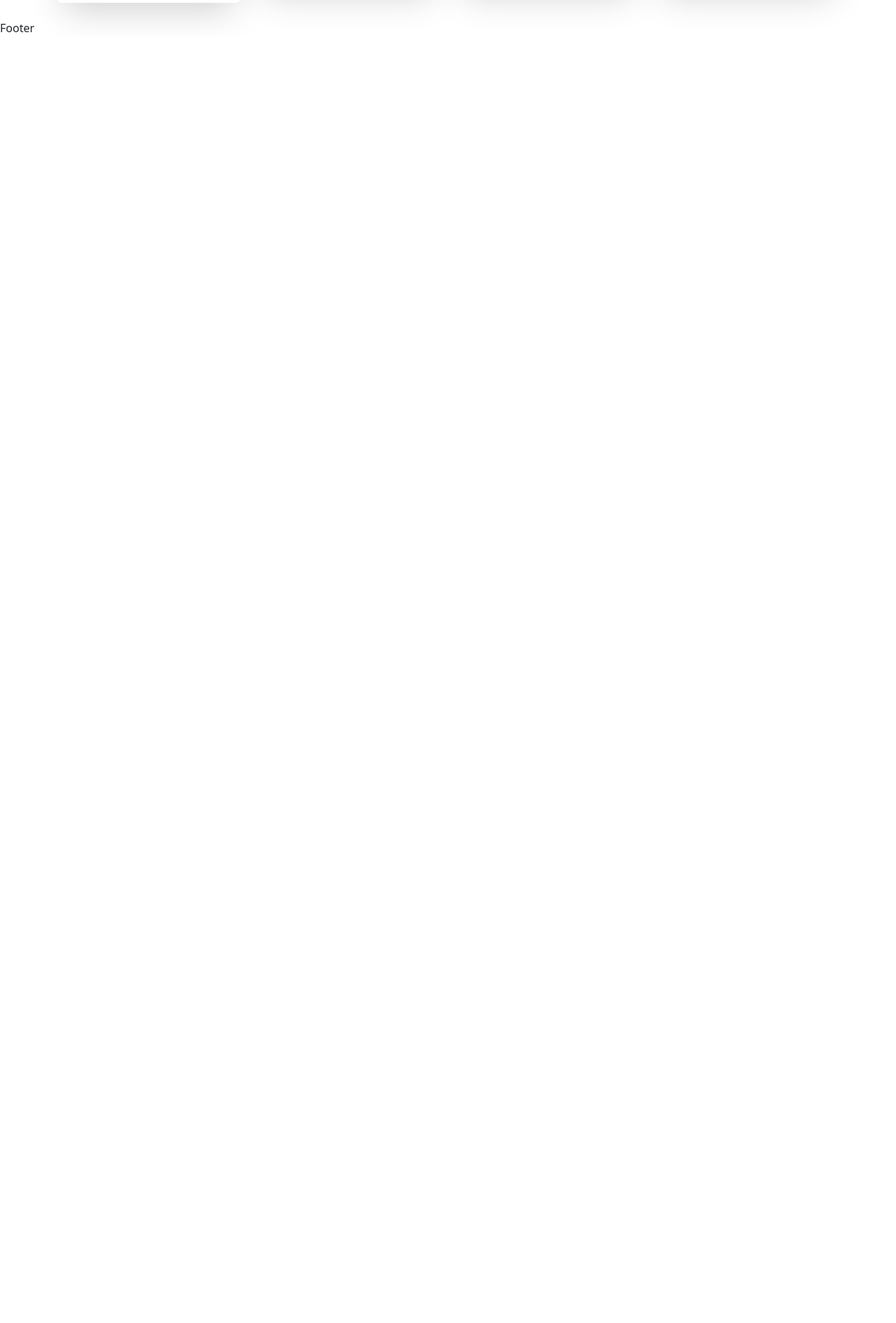
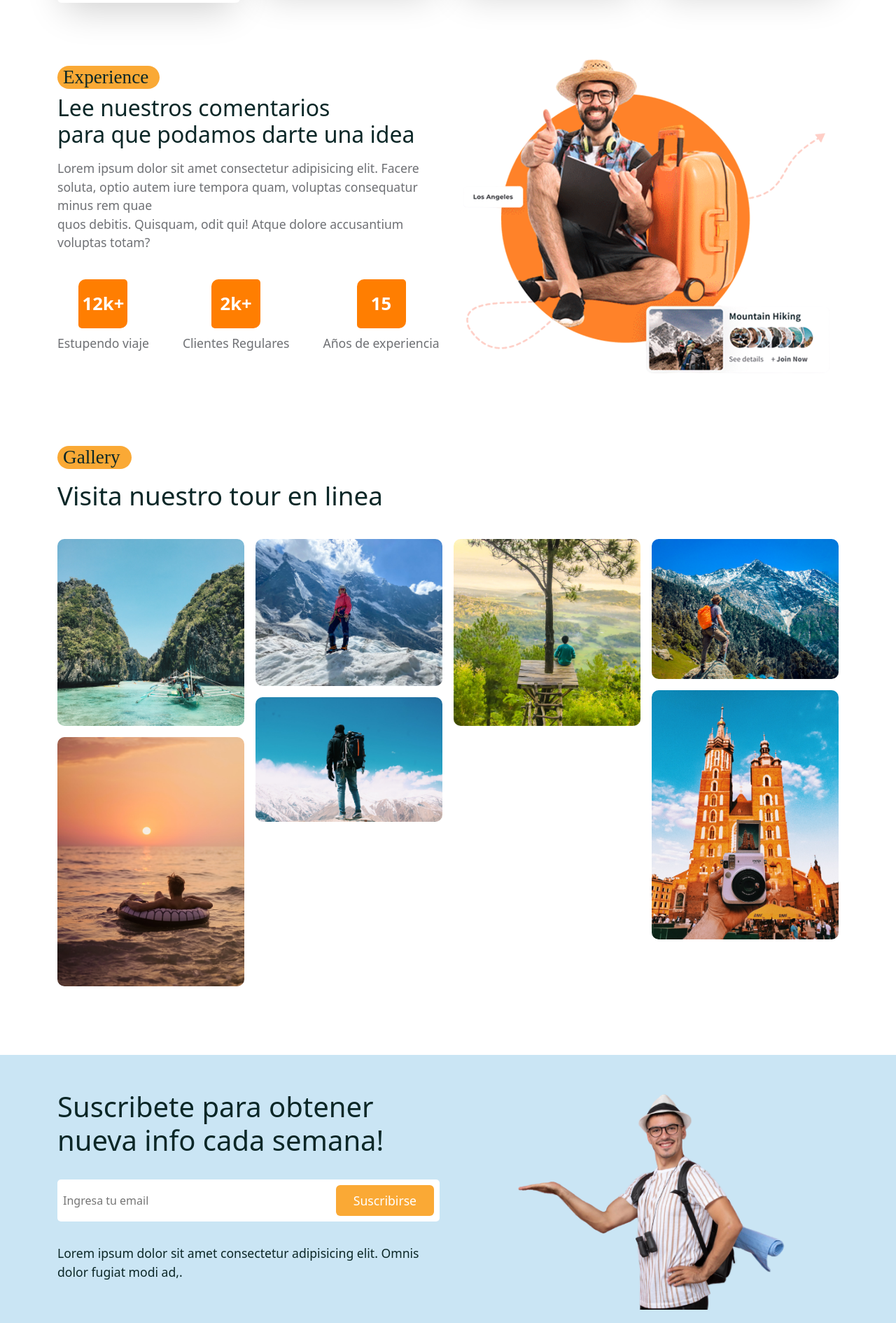
Before and after one commit to arik06/ucamp-enero, a React (Create React App) app in the folder frontend/: page /home in a window 1280 px wide. Shown: the part 1950-3840 px from the top of the page at 70% size. Before the commit the page ends 2002 px from the top, so only its background shows below. Built offline with nearby package versions, Linux system fonts and the light colour scheme; a web font is replaced by a local one.

Commit message:
4 commit

```diff
--- /dev/null
+++ b/frontend/src/components/Image-gallery/MasonImagesGallery.jsx
@@ -0,0 +1,22 @@
+
+
+import React from 'react'
+import Masonry, { ResponsiveMasonry } from 'react-responsive-masonry'
+import galleryImages from './galleryImages'
+
+
+const MasonImagesGallery = () => {
+  return (
+   <ResponsiveMasonry columnsCountBreakPoints={{350:1, 768:3, 992:4 }}>
+<Masonry gutter='1rem'>
+{
+    galleryImages.map((item,index)=>(
+<img className='masonry__img' src={item} key={index} alt="" style={{width: "100%", display:"block", borderRadius:"10px"}}/>
+    ))
+}
+</Masonry>
+   </ResponsiveMasonry>
+  )
+}
+
+export default MasonImagesGallery
--- /dev/null
+++ b/frontend/src/components/Image-gallery/galleryImages.js
@@ -0,0 +1,22 @@
+
+
+import galleryImg01 from '../../assets/images/gallery-01.jpg';
+import galleryImg02 from '../../assets/images/gallery-02.jpg';
+import galleryImg03 from '../../assets/images/gallery-03.jpg';
+import galleryImg04 from '../../assets/images/gallery-04.jpg';
+import galleryImg05 from '../../assets/images/gallery-05.jpg';
+import galleryImg06 from '../../assets/images/gallery-06.jpg';
+import galleryImg07 from '../../assets/images/gallery-07.jpg';
+
+
+const galleryImages = [
+    galleryImg01,
+    galleryImg02,
+    galleryImg03,
+    galleryImg04,
+    galleryImg05,
+    galleryImg06,
+    galleryImg07,
+];
+
+export default galleryImages
--- a/frontend/src/pages/Home.jsx
+++ b/frontend/src/pages/Home.jsx
@@ -5,12 +5,16 @@ import heroImg from '../assets/images/hero-img01.jpg'
 import heroImg02 from '../assets/images/hero-img02.jpg'
 import heroVideo from '../assets/images/hero-video.mp4'
 import worldImg from '../assets/images/world.png'
+import experienceImg from'../assets/images/experience.png'
+
 import Subtitle from './../shared/Subtitle'
 
 
 import SearchBar from '../shared/SearchBar';
 import ServiceList from '../services/ServiceList';
 import FeaturedTourList from '../components/Featured-tours/FeaturedTourList';
+import MasonryImagesGallery from '../components/Image-gallery/MasonImagesGallery';
+import Newsletter from '../shared/Newsletter';
 
 
 
@@ -76,6 +80,76 @@ const Home = () =>{
   </Row>
 </Container>
 {/* especial seccion tour final  */}
+{/*experiencia clientes inicio */}
+
+<section>
+<Container>
+
+
+  <Row>
+
+
+    <Col lg="6">
+      <div className="experience__content">
+        <Subtitle subtitle={'Experience'}/>
+
+        <h2>Lee nuestros comentarios <br/> para que podamos darte una idea</h2>
+        <p>Lorem ipsum dolor sit amet consectetur adipisicing elit. Facere soluta, optio autem iure tempora quam, voluptas consequatur minus rem quae<br/>
+         quos debitis. Quisquam, odit qui! Atque dolore accusantium voluptas totam?</p>
+      </div>
+
+      <div className="counter__wrapper d-flex align-items-center gap-5">
+<div className="counter__box">
+  <span>12k+</span>
+  <h6>Estupendo viaje </h6>
+</div>
+<div className="counter__box">
+  <span>2k+</span>
+  <h6>Clientes Regulares </h6>
+</div>
+<div className="counter__box">
+  <span>15</span>
+  <h6>Años de experiencia</h6>
+</div>
+
+      </div>
+    </Col>
+    <Col lg='6'>
+     <div className="experience__img">
+      <img src={experienceImg} alt="" />
+      </div>
+    </Col>
+  </Row>
+</Container>
+
+
+
+
+
+</section>
+{/*experiencia clientes final */}
+
+
+
+{/* seccion de galleria inicia */}
+<section>
+  <Container>
+  <Row>
+    <Col lg="12">
+      <Subtitle subtitle={'Gallery'}/>
+      <h2 className='gallery__title'> Visita nuestro tour en linea </h2>
+    </Col>
+    <Col lg="12">
+<MasonryImagesGallery/>
+    </Col>
+  </Row>
+  </Container>
+</section>
+
+{/*seccion de galleria termina  */}
+{/*suscripcion inicia */}
+<Newsletter/>
+{/*suscripcion termina */}
     </>
   )
 }
--- /dev/null
+++ b/frontend/src/shared/Newsletter.jsx
@@ -0,0 +1,32 @@
+import React from 'react'
+import './newsletter.css'
+
+
+import {Container,Row,Col} from 'reactstrap'
+import maleTourist from '../assets/images/male-tourist.png'
+
+const Newsletter = () => {
+  return <section className='newsletter'>
+    <Container>
+        <Row>
+            <Col lg="6">
+                <div className="newsletter__content">
+                    <h2>Suscribete para obtener nueva info cada semana!</h2>
+                    <div className="newsletter__input">
+                        <input type="email" placeholder='Ingresa tu email' />
+                        <button className='btn newsletter__btn'>Suscribirse</button>
+                    </div>
+                    <p>Lorem ipsum dolor sit amet consectetur adipisicing elit. Omnis dolor fugiat modi ad,.</p>
+                </div>
+            </Col>
+            <Col lg="6">
+                <div className="newsletter__img">
+                    <img src={maleTourist} alt="male" />
+                </div>
+            </Col>
+        </Row>
+    </Container>
+  </section>
+}
+
+export default Newsletter
--- /dev/null
+++ b/frontend/src/shared/newsletter.css
@@ -0,0 +1,57 @@
+.newsletter{
+    background: #cae5f4;
+    padding: 0;
+    margin-top: 3rem;
+
+}
+
+.newsletter__img img{
+width: 100%;
+}
+
+.newsletter__content{
+    padding: 50px 0;
+}
+
+.newsletter__content h2{
+font-size: 2.5rem;
+margin-bottom: 2rem;
+
+
+}
+
+.newsletter__input{
+    display: flex;
+    align-items: center;
+    justify-content: space-between;
+    background: #fff;
+    padding: 0.5rem;
+    margin-bottom: 2rem;
+    border-radius: 5px;
+}
+
+.newsletter__input input{
+    border: none;
+    font-size: 1rem;
+    color:var(--heading-color)
+
+}
+
+
+.newsletter__input input:focus{
+    outline: none;
+}
+
+
+.newsletter__btn{
+    padding: 0.5rem 1.5rem !important;
+    background: var(--secondary-color) !important;
+    color: #fff !important;
+    font-size: 1.1rem !important;
+}
+
+
+.newsletter__content p{
+    color: var(--heading-color);
+    font-size: 1.1rem;
+}
--- a/frontend/src/styles/home.css
+++ b/frontend/src/styles/home.css
@@ -59,3 +59,65 @@ font-weight: 500;
     font-size: 2.3rem;
     font-weight: 500;
 }
+
+.experience__content{
+    font-size: 2.5rem;
+    margin-top: 1rem;
+    font-weight: 500;
+
+}
+
+.experience__content p{
+    font-size: 1.1rem;
+    color: var(--text-color)  ;
+    margin-top: 1rem;
+
+}
+
+.counter__wrapper{
+    margin-top: 2.5rem;
+
+}
+
+
+.counter__box span{
+    width: 70px;
+    height: 70px;
+    margin: auto;
+    display: flex;
+    align-items: center;
+    justify-content: center;
+    background: var(--primary-color);
+    color: #fff;
+    font-size: 1.6rem;
+    font-weight: 600;
+    border-radius: 10px 5px 10px 5px;
+
+
+}
+
+.counter__box h6{
+    font-size: 1.1rem;
+    margin-top: 0.7rem;
+    color: var(--text-color);
+}
+
+.experience__img{
+    width: 90%;
+}
+
+.gallery__title{
+    font-size: 2.3rem;
+    margin-bottom:2.5rem;
+    margin-top: 1rem;
+}
+
+
+.masonry__img{
+    transition: .3s;
+
+}
+
+.masonry__img:hover{
+    transform: scale(1.1);
+}
```
Also changed, not shown: frontend/src/components/Footer/footer.css (added).
